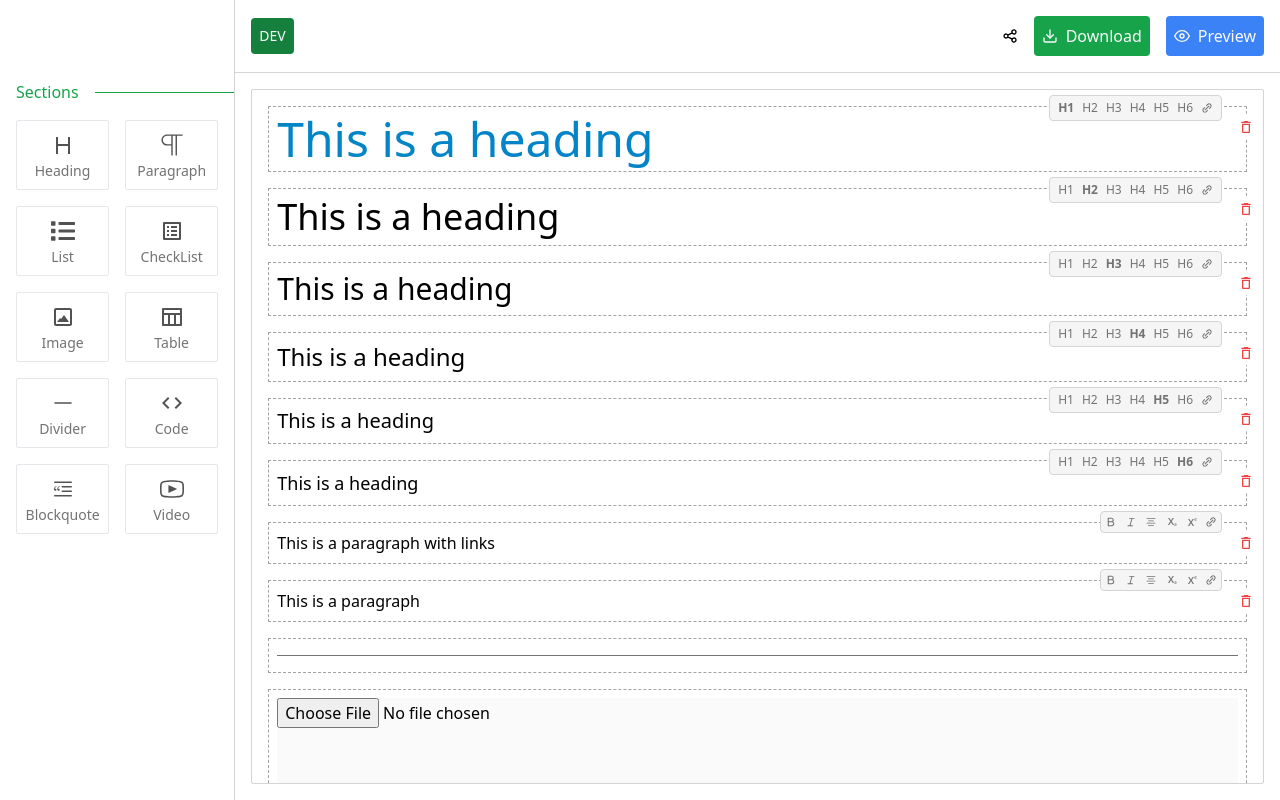
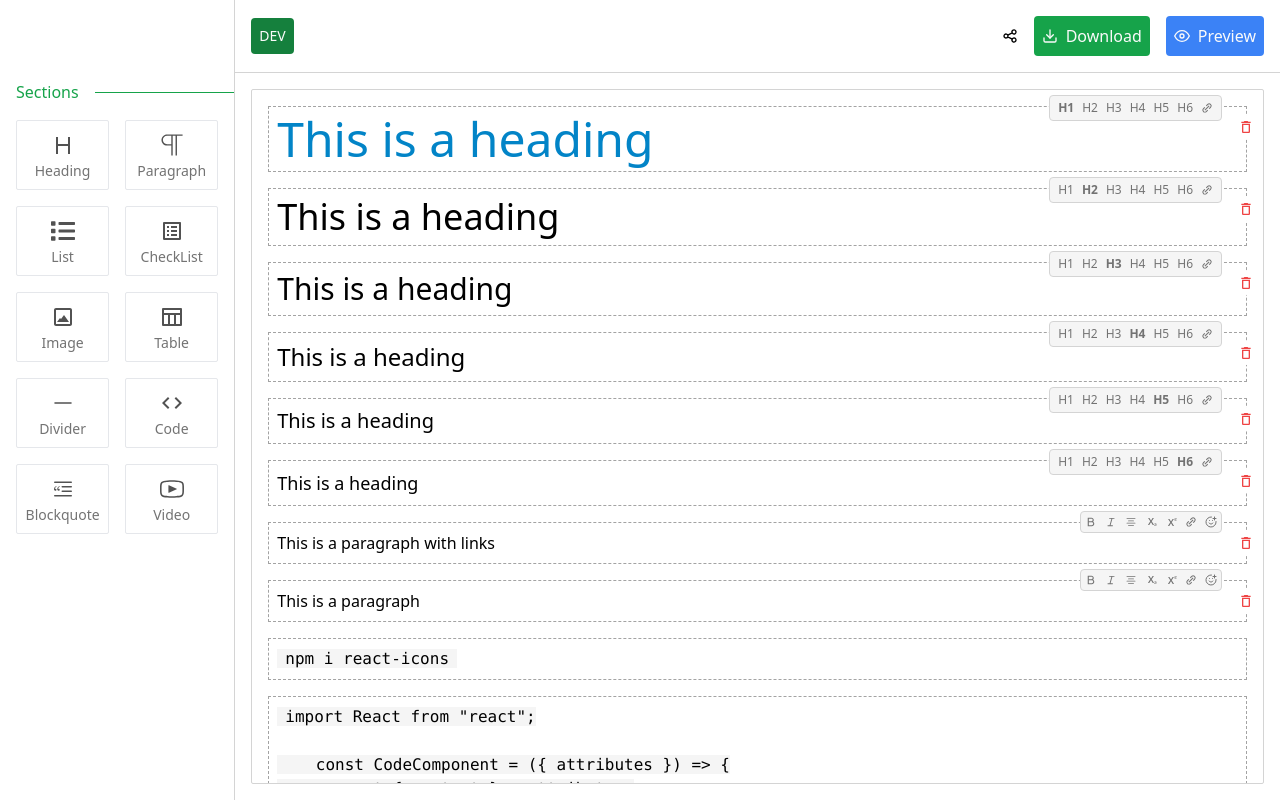
Before and after one commit to ashithvl/Readme-Generator, a React (Create React App) app: page / in a window 1280 px wide. Built offline with nearby package versions, Linux system fonts and the light colour scheme.

Commit message:
list code blockquote table video components added

```diff
--- a/src/components/WorkArea.component.jsx
+++ b/src/components/WorkArea.component.jsx
@@ -7,6 +7,11 @@ import HeadingComponent from "./sections/Heading.component";
 import Paragraphcomponent from "./sections/Paragraph.component";
 import Dividercomponent from "./sections/Divider.component";
 import Filecomponent from "./sections/File.component";
+import ListComponent from "./sections/List.component";
+import CodeComponent from "./sections/Code.component";
+import BlockquoteComponent from "./sections/Blockquote.component";
+import TableComponent from "./sections/Table.component";
+import VideoComponent from "./sections/Video.component";
 
 const WorkAreaComponent = () => {
   return (
@@ -18,11 +23,17 @@ const WorkAreaComponent = () => {
             return <HeadingComponent attributes={data} key={data.order} />;
           }else if(data.type === TYPES.PARAGRAPH){
             return <Paragraphcomponent attributes={data} key={data.order} />
+          }else if(data.type === TYPES.CODE){
+            return <CodeComponent attributes={data} key={data.order} />
           }
           return null;
         })}
           <Dividercomponent />
           <Filecomponent />
+          <ListComponent />
+          <BlockquoteComponent />
+          <TableComponent />
+          <VideoComponent />
       </div>
     </div>
   );
--- /dev/null
+++ b/src/components/sections/Blockquote.component.jsx
@@ -0,0 +1,22 @@
+import React, { useState } from "react";
+
+const BlockquoteComponent = () => {
+  const [blockQuote, setBlockQuote] = useState([
+    "This is a blockquote",
+    "This is a blockquote 2",
+  ]);
+
+  return (
+    <div className="border border-neutral-400 border-dashed p-2 mb-4">
+      {blockQuote.map((quote) => {
+        return (
+          <blockquote className="border-l-2 border-l-neutral-400 pl-2">
+            {quote}
+          </blockquote>
+        );
+      })}
+    </div>
+  );
+};
+
+export default BlockquoteComponent;
--- /dev/null
+++ b/src/components/sections/Code.component.jsx
@@ -0,0 +1,14 @@
+import React from "react";
+
+const CodeComponent = ({ attributes }) => {
+  const { content } = attributes;
+  return (
+    <div className="border border-neutral-400 border-dashed p-2 mb-4">
+      <pre>
+        <code className="bg-neutral-100 px-2">{content}</code>
+      </pre>
+    </div>
+  );
+};
+
+export default CodeComponent;
--- a/src/components/sections/File.component.jsx
+++ b/src/components/sections/File.component.jsx
@@ -2,8 +2,10 @@ import React from "react";
 
 const Filecomponent = () => {
   return (
-    <div className="border border-neutral-400 border-dashed p-2 mb-4 h-40">
-      <input type="file" className="bg-neutral-50 h-full w-full" />
+    <div className="border border-neutral-400 border-dashed p-2 mb-4">
+      <div className="bg-neutral-100 h-40 flex items-center justify-center">
+        <input type="file" />
+      </div>
     </div>
   );
 };
--- /dev/null
+++ b/src/components/sections/List.component.jsx
@@ -0,0 +1,18 @@
+import React, {useState, useEffect} from 'react'
+
+const ListComponent = () => {
+    const [listItem, setListItem] = useState(["This is list 1", "This is list 2"])
+
+  return (
+    <div className="border border-neutral-400 border-dashed p-2 mb-4 hover:border-green-400">
+
+        <ul className='list-disc pl-4'>
+            {listItem.map((lisI)=>{
+                return <li>{lisI}</li>
+            })}
+        </ul>
+    </div>
+  )
+}
+
+export default ListComponent;
--- a/src/components/sections/Paragraph.component.jsx
+++ b/src/components/sections/Paragraph.component.jsx
@@ -3,7 +3,8 @@ import React, { useState } from "react";
 import { AiOutlineBold, AiOutlineItalic } from "react-icons/ai";
 import { BsTextCenter } from "react-icons/bs";
 import { MdOutlineDelete, MdSubscript, MdSuperscript } from "react-icons/md";
-import {BiLinkAlt} from "react-icons/bi"
+import { BiLinkAlt } from "react-icons/bi"
+import { LuSmilePlus } from "react-icons/lu"
 
 const Paragraphcomponent = ({ attributes }) => {
   const { content } = attributes;
@@ -36,6 +37,7 @@ const Paragraphcomponent = ({ attributes }) => {
         <MdSubscript />
         <MdSuperscript />
         <BiLinkAlt />
+        <LuSmilePlus />
       </div>
       <p
       className={`${isBold ? 'font-bold' : 'normal'} ${isItalic ? 'italic' : 'normal'} ${isCentered ? 'text-center' : ''}`}
--- /dev/null
+++ b/src/components/sections/Table.component.jsx
@@ -0,0 +1,36 @@
+import React, { useState } from "react";
+
+const TableComponent = () => {
+  const [th, setTh] = useState(["Parameter", "Type", "Description"]);
+  const [td, setTd] = useState([
+    { parameter: "api_key-1", type: "string", description: "Your API Key" },
+    { parameter: "api_key-2", type: "string2", description: "Your API Key 2" },
+    { parameter: "api_key-3", type: "string3", description: "Your API Key 3" },
+  ]);
+  return (
+    <div className="border border-neutral-400 border-dashed p-2 mb-4">
+      <table className="table-auto border-collapse border-neutral-500">
+        <thead>
+          <tr>
+            {th.map((th) => {
+              return <th className="border border-neutral-400 px-14">{th}</th>;
+            })}
+          </tr>
+        </thead>
+        <tbody>
+            {td.map((td) => {
+              return (
+                <tr>
+                  <td className="border border-neutral-400 px-14 text-neutral-400">{td.parameter}</td>
+                  <td className="border border-neutral-400 px-14 text-neutral-400">{td.type}</td>
+                  <td className="border border-neutral-400 px-14 text-neutral-400">{td.description}</td>
+                </tr>
+              );
+            })}
+        </tbody>
+      </table>
+    </div>
+  );
+};
+
+export default TableComponent;
--- /dev/null
+++ b/src/components/sections/Video.component.jsx
@@ -0,0 +1,25 @@
+import React from "react";
+
+const VideoComponent = () => {
+  return (
+    <div className="border border-neutral-400 border-dashed p-2 mb-4">
+      <div className="h-60 bg-neutral-100 flex items-center justify-center">
+        <div className="flex flex-row">
+          <input
+            type="text"
+            className="border border-neutral-400 rounded-md py-2 pl-4 pr-20 w-96 text-sm"
+            placeholder="Paste your Youtube or Vimeo video URL here"
+          />
+          <button
+            type="button"
+            className="bg-green-600 ml-2 py-2 px-8 rounded-md text-neutral-50"
+          >
+            Search
+          </button>
+        </div>
+      </div>
+    </div>
+  );
+};
+
+export default VideoComponent;
--- a/src/data/index.js
+++ b/src/data/index.js
@@ -71,6 +71,36 @@ const builder = [
     markup: null,
     link: null,
   },
+  {
+    order: 10,
+    type: TYPES.CODE,
+    content: "npm i react-icons",
+    level: 0,
+    markup: null,
+    link: null,
+  },
+  {
+    order: 11,
+    type: TYPES.LIST,
+    content: `import React from "react";
+
+    const CodeComponent = ({ attributes }) => {
+      const { content } = attributes;
+      return (
+        <div className="border border-neutral-400 border-dashed p-2 mb-4">
+          <pre>
+            <code className="bg-neutral-100 px-2">{content}</code>
+          </pre>
+        </div>
+      );
+    };
+
+    export default CodeComponent;
+    `,
+    level: 0,
+    markup: null,
+    link: null,
+  },
 ];
 
 export default builder;
```
